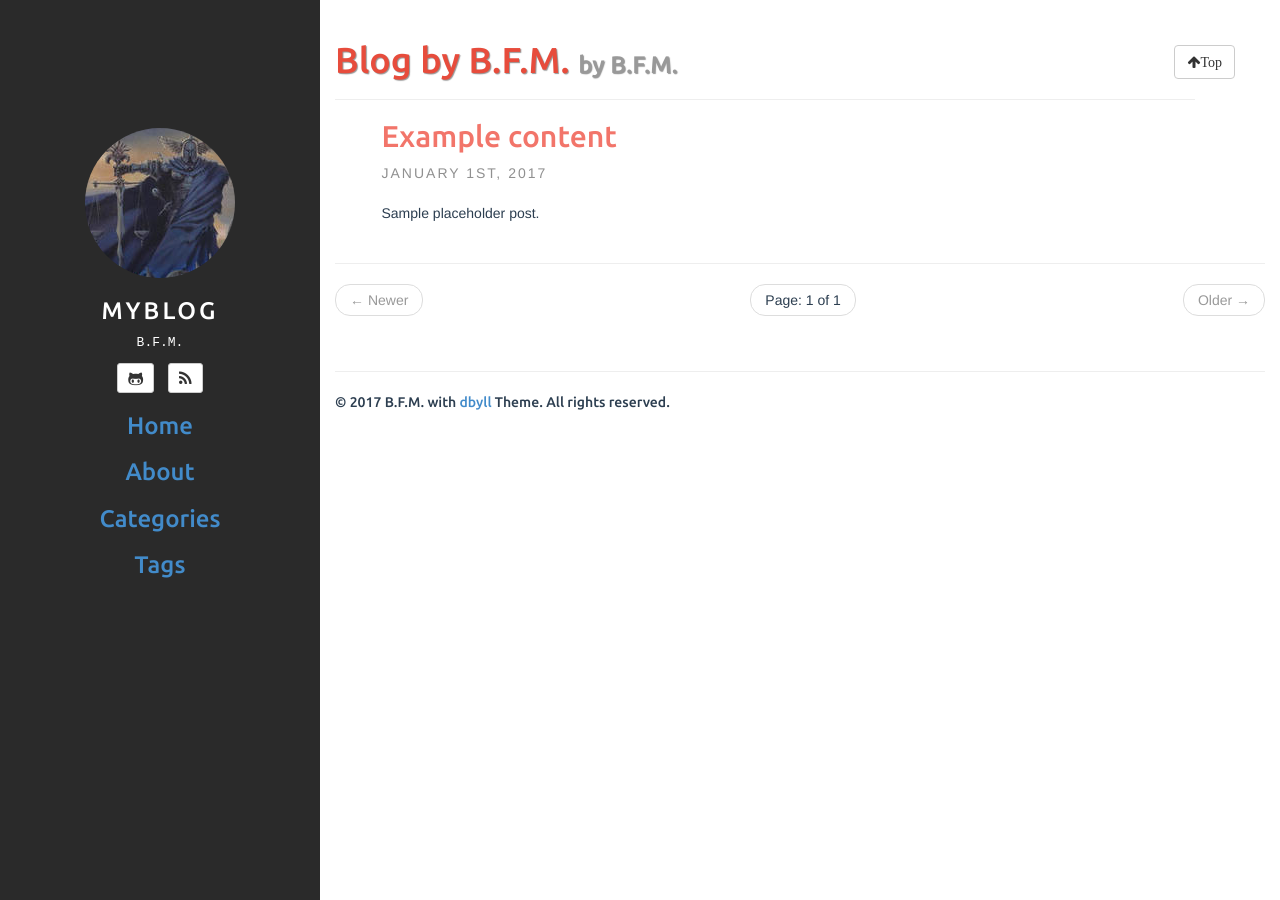
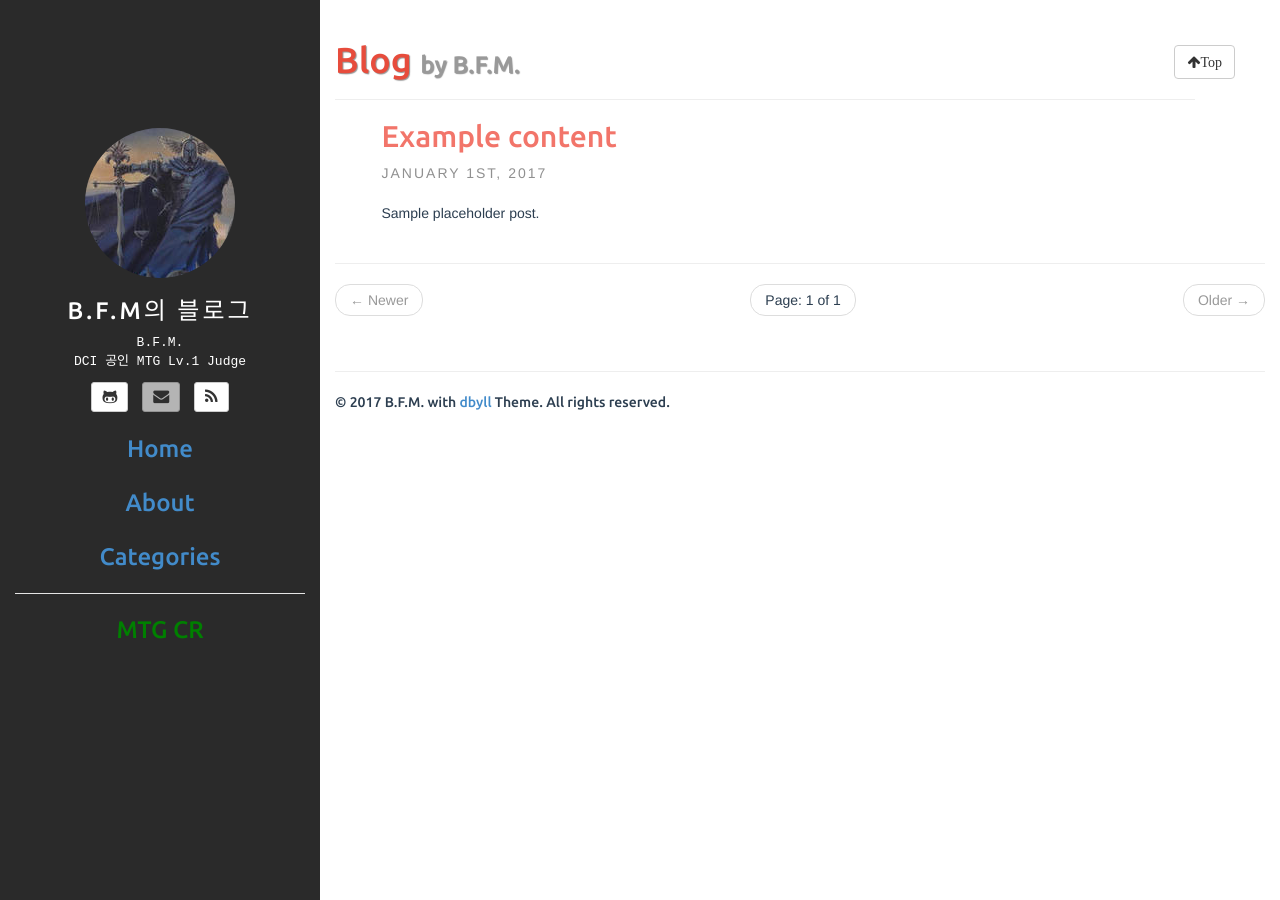
Before and after one commit to youbeebee/blog, a Jekyll site: the page built from index.html, in a window 1280 px wide. Built offline with Jekyll 4.4.1, drawn with Linux system fonts in a browser that asks for light colours; the list of posts is cut into pages by our own code.

Commit message:
sidebar CSS 수정

```diff
--- a/_config.yml
+++ b/_config.yml
@@ -8,20 +8,21 @@ highlighter: rouge
 markdown: kramdown
 disqus: b-f-m
 google_analytics: UA-88602504-2
-title: MyBlog
+title: B.F.M의 블로그
 
 defaults:
   -
     scope:
       path: "" # empty string for all files
     values:
-      title: Blog by B.F.M.
+      title: Blog
 
-description: Blog by B.F.M.
+description: Blog
 author:
   name: B.F.M.
+  email: bfm@example.com
   github: youbeebee
-  bio: 'B.F.M.'
+  bio: 'B.F.M.<br>DCI 공인 MTG Lv.1 Judge '
 
 rss_path: feed.xml
 categories_path: categories.html
@@ -31,6 +32,7 @@ tags_path: tags.html
 # sidebar_background_image: https://www.dropbox.com/s/g9h23zrycedxtk5/sky.png?raw=1
 
 BASE_PATH:
+CR_PATH: http://youbeebee.net
 
 gems:
   - jekyll-paginate
--- a/_includes/default.html
+++ b/_includes/default.html
@@ -52,7 +52,7 @@
 			</a>
 			{% endif %}
 			{% if site.author.email %}
-			<a type="button" class="navbar-toggle nav-link" href="mailto:{{ site.author.email }}">
+			<a type="button" class="btn navbar-toggle nav-link disabled" href="mailto:{{ site.author.email }}">
 				<i class="fa fa-envelope"></i>
 			</a>
 			{% endif %}
@@ -68,7 +68,8 @@
 				<li class="active"><a href="{{ site.BASE_PATH }}/">Home</a></li>
 				<li><a href="{{ site.BASE_PATH}}/about/">About</a></li>
 				<li><a href="{{ site.BASE_PATH}}/{{ site.categories_path }}">Categories</a></li>
-				<li><a href="{{ site.BASE_PATH}}/{{ site.tags_path }}">Tags</a></li>
+                <li class="nav-divider"></li>
+				<li><a href="{{ site.CR_PATH}}">MTG CR</a></li>
 			</ul>
 		</div><!-- /.navbar-collapse -->
 	</nav>
--- a/_includes/sidebar.html
+++ b/_includes/sidebar.html
@@ -32,7 +32,7 @@
 		{% endif %}
 		{% if site.author.email %}
 		<li>
-			<a class="btn btn-default btn-sm" href="mailto:{{ site.author.email }}" target="_blank">
+			<a class="btn btn-default btn-sm disabled" href="mailto:{{ site.author.email }}" target="_blank">
 				<i class="fa fa-envelope fa-lg"></i>
 			</a>
 		</li>
@@ -43,35 +43,13 @@
 			</a>
 		</li>
 	</ul>
-
- 	<!--<ul id="contact-list-secondary" class="list-unstyled list-inline">
-		{% if site.author.pinterest %}
-		<li>
-			<a class="btn btn-default btn-sm" href="https://pinterest.com/{{ site.author.pinterest }}" target="_blank">
-				<i class="fa fa-pinterest fa-lg"></i>
-			</a>
-		</li>
-		{% endif %}
-		{% if site.author.linkedin %}
-		<li>
-			<a class="btn btn-default btn-sm" href="https://linkedin.com/in/{{ site.author.linkedin }}" target="_blank">
-				<i class="fa fa-linkedin fa-lg"></i>
-			</a>
-		</li>
-		{% endif %}
-		<li>
-			<a class="btn btn-default btn-sm" href="{{ site.BASE_PATH }}/{{ site.rss_path }}" target="_blank">
-				<i class="fa fa-rss fa-lg"></i>
-			</a>
-		</li>
-	</ul>-->
-
 </div>
 
-<div id="sidebar-menu" class="text-center">
-	<h3><a href="{{ site.BASE_PATH}}/">Home</a></h3>
-	<h3><a href="{{ site.BASE_PATH}}/about/">About</a></h3>
-	<h3><a href="{{ site.BASE_PATH}}/{{ site.categories_path }}">Categories</a></h3>
-	<h3><a href="{{ site.BASE_PATH}}/{{ site.tags_path }}">Tags</a></h3>
+<div id="sidebar-menu" class="text-center nav flex-lg-column">
+	<li class="nav-item"><a href="{{ site.BASE_PATH}}/">Home</a></li>
+	<li class="nav-item"><a href="{{ site.BASE_PATH}}/about/">About</a></li>
+	<li class="nav-item"><a href="{{ site.BASE_PATH}}/{{ site.categories_path }}">Categories</a></li>
+    <li class="nav-divider"></li>
+	<li class="nav-item"><a class="to-blog-link" href="{{ site.CR_PATH}}">MTG CR</a></li>
 </div>
 <!-- sidebar.html end -->
--- a/assets/css/style.css
+++ b/assets/css/style.css
@@ -228,3 +228,16 @@ ul.dropdown-menu>li>a>i.fa {
 .toc>p {
     font-size: 120%;
 }
+
+.to-blog-link {
+    color: green;
+}
+
+.to-blog-link:hover {
+    color: #0B6138;
+}
+
+#sidebar-menu li.nav-item > a{
+    font-family: 'Ubuntu', sans-serif;
+    font-size: 24px;
+}
```
